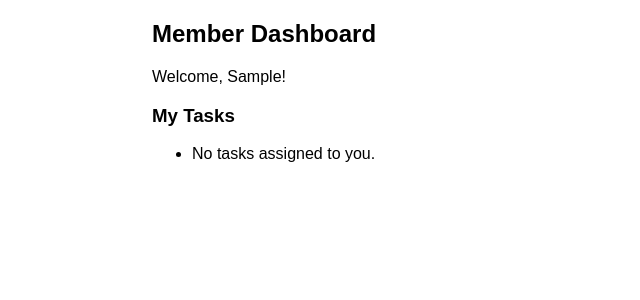
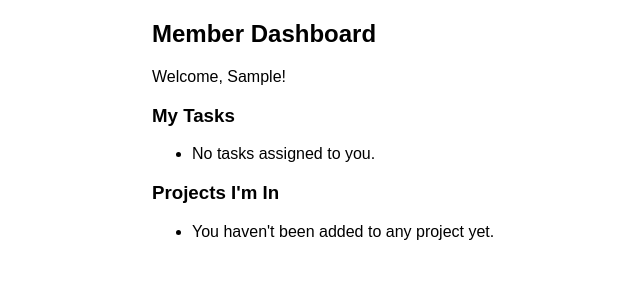
Before and after one commit to khyllalainemenardo/CollabSpace-Menardo-KhyllaLaine-G06, a Django app: page /accounts/member/dashboard/ in a window 1280 px wide. Shown: the part 62-362 px from the top of the page, without its empty margins (38-678 px from the left). Run offline with Django 5.2, Linux system fonts and the light colour scheme; the visitor is signed in with stand-in values (Sample User, id 1); data that the repository does not hold is empty.

Commit message:
feat(accounts): add progress and project list to role dashboards

```diff
--- a/accounts/views.py
+++ b/accounts/views.py
@@ -4,6 +4,7 @@ from django.shortcuts import render, redirect
 from projects.models import Project, Task
 from .decorators import role_required
 from .forms import RegisterForm, ProfileForm
+from django.db.models import Count, Q
 
 
 def register(request):
--- a/templates/accounts/leader_dashboard.html
+++ b/templates/accounts/leader_dashboard.html
@@ -3,11 +3,12 @@
 <h2>Team Leader Dashboard</h2>
 <p>Welcome, {{ user.first_name|default:user.username }}!</p>
 <p><a href="{% url 'projects:project_create' %}">+ Create Project</a></p>
+
 <h3>My Projects</h3>
 <ul>
   {% for project in projects %}
     <li><a href="{% url 'projects:project_detail' project.pk %}">{{ project.name }}</a>
-        ({{ project.tasks.count }} tasks)</li>
+        ({{ project.done_tasks }} of {{ project.total_tasks }} tasks done)</li>
   {% empty %}
     <li>No projects yet.</li>
   {% endfor %}
--- a/templates/accounts/member_dashboard.html
+++ b/templates/accounts/member_dashboard.html
@@ -2,6 +2,7 @@
 {% block content %}
 <h2>Member Dashboard</h2>
 <p>Welcome, {{ user.first_name|default:user.username }}!</p>
+
 <h3>My Tasks</h3>
 <ul>
   {% for task in tasks %}
@@ -11,4 +12,14 @@
     <li>No tasks assigned to you.</li>
   {% endfor %}
 </ul>
+
+<h3>Projects I'm In</h3>
+<ul>
+  {% for project in projects %}
+    <li><a href="{% url 'projects:project_detail' project.pk %}">{{ project.name }}</a>
+        (Leader: {{ project.owner.username }})</li>
+  {% empty %}
+    <li>You haven't been added to any project yet.</li>
+  {% endfor %}
+</ul>
 {% endblock %}
```
